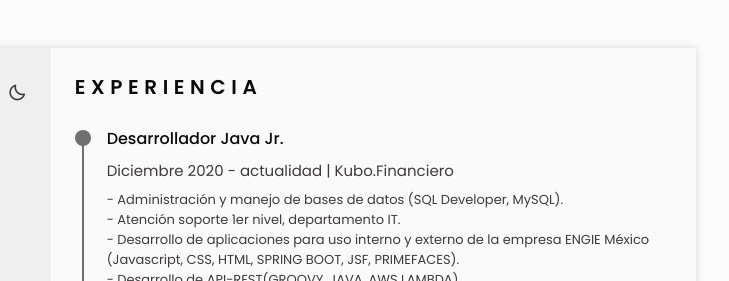
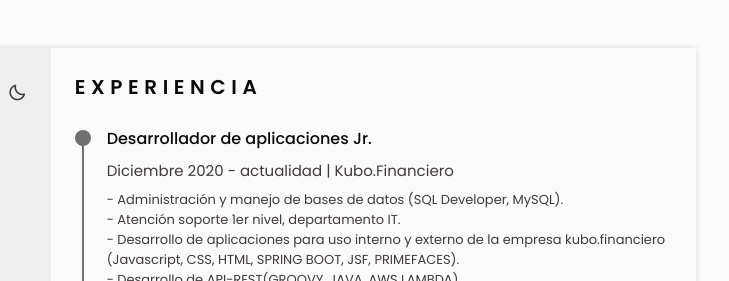
Before and after one commit to MercedesDavila/Responsive-Resume-CV, a plain HTML site: page index.html in a window 1280 px wide. Shown: the top 281 px of the page, 428-1157 px from the left. Drawn offline with nearby package versions, Linux system fonts and the light colour scheme.

Commit message:
corrección en descripción de experiencia.

```diff
--- a/index.html
+++ b/index.html
@@ -226,7 +226,7 @@
                             </div>
 
                             <div class="experience__data bd-grid">
-                                <h3 class="experience__title">Desarrollador Java Jr.</h3>
+                                <h3 class="experience__title">Desarrollador de aplicaciones Jr.</h3>
                                 <span class="experience__company">Diciembre 2020 - actualidad | Kubo.Financiero</span>
                                 <ul class="experience__data">
                                     <li class="experience__list">
@@ -239,7 +239,7 @@
                                     </li>
                                     <li class="experience__list">
                                         <span class="experience__circle"></span> - Desarrollo de aplicaciones para uso
-                                        interno y externo de la empresa ENGIE México (Javascript, CSS, HTML, SPRING BOOT, JSF, PRIMEFACES).
+                                        interno y externo de la empresa kubo.financiero (Javascript, CSS, HTML, SPRING BOOT, JSF, PRIMEFACES).
                                     </li>
                                     <li class="experience__list">
                                         <span class="experience__circle"></span> - Desarrollo de API-REST(GROOVY, JAVA, AWS LAMBDA)
```
